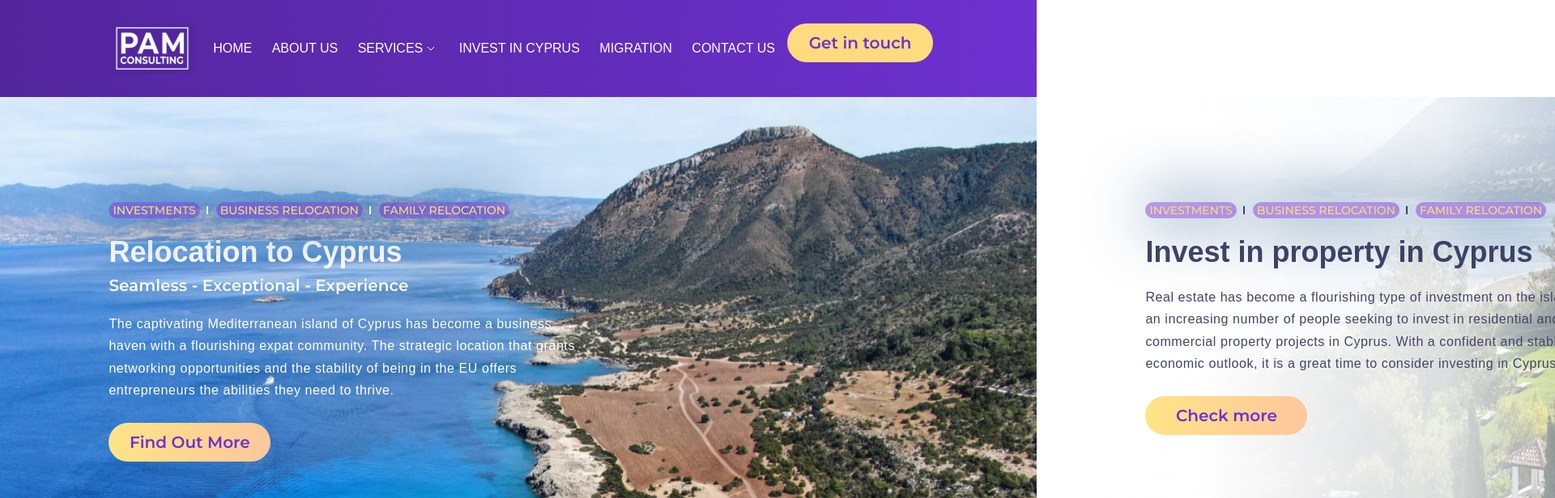
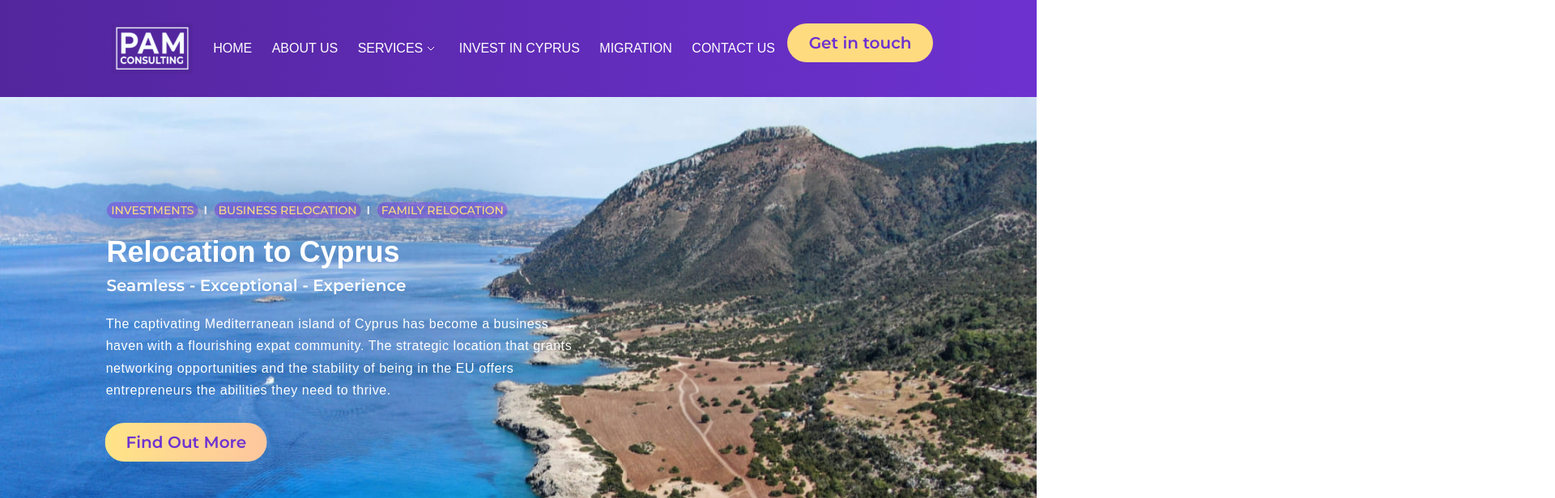
Before and after one commit to SneaksonZ/vue-pam-consulting, a Vue app: page / in a window 1280 px wide. Shown: the top 616 px of the page at 81% size, 1920 px wide, since content can reach past the window. Built offline with nearby package versions, Linux system fonts and the light colour scheme; a web font is replaced by a local one.

Commit message:
added swiper instead custom slider into intro block

```diff
--- a/package.json
+++ b/package.json
@@ -9,6 +9,7 @@
   },
   "dependencies": {
     "core-js": "^3.8.3",
+    "swiper": "^10.3.1",
     "vue": "^2.6.14"
   },
   "devDependencies": {
--- a/public/style.css
+++ b/public/style.css
@@ -129,11 +129,11 @@
   font-weight: 600;
   border-radius: 30px;
   background-color: rgb(255, 219, 128);
+  padding: 0 0.3571428571em;
+}
+.button:hover {
   -webkit-transition: 0.2s linear;
   transition: 0.2s linear;
-  padding: 0 0.3571428571em;
-}
-.button:hover {
   color: rgb(255, 219, 128);
   background: -webkit-gradient(linear, left top, left bottom, color-stop(-21.43%, rgb(130, 140, 222)), color-stop(201.93%, rgb(109, 49, 208)));
   background: linear-gradient(180deg, rgb(130, 140, 222) -21.43%, rgb(109, 49, 208) 201.93%);
@@ -761,6 +761,19 @@
   padding: 0.5357142857em;
 }
 
+.intro-swiper {
+  width: 100%;
+}
+.intro-swiper__bullet {
+  width: 0.8571428571em;
+  height: 0.8571428571em;
+  border: 0.1428571429em solid rgb(255, 255, 255);
+}
+.intro-swiper__bullet_active {
+  width: 1.4285714286em;
+  background-color: rgb(255, 255, 255);
+}
+
 @media (max-width: 1000px) {
   .intro-cities__card {
     margin-right: 1.4285714286em;
--- a/src/App.vue
+++ b/src/App.vue
@@ -7,7 +7,10 @@
 
 <script>
 import vHeader from './components/header/v-header.vue';
-import vWrapper from './components/v-wrapper.vue'
+import vWrapper from './components/v-wrapper.vue';
+import { register } from 'swiper/element/bundle';
+
+register();
 
 export default {
   name: 'App',
--- a/src/components/base.scss
+++ b/src/components/base.scss
@@ -35,9 +35,9 @@
     font-weight: 600;
     border-radius: 30px;
     background-color: $pam_color3;
-    transition: 0.2s linear;
     padding: 0 em(5);
     &:hover {
+        transition: 0.2s linear;
         color: $pam_color3;
         background: linear-gradient(180deg, rgba(130, 140, 222, 1) -21.43%, rgba(109, 49, 208, 1) 201.93%);
         border: 1px solid $pam_color3;
--- a/src/components/intro/intro.scss
+++ b/src/components/intro/intro.scss
@@ -132,6 +132,21 @@
     }
 }
 
+.intro-swiper {
+    width: 100%;
+
+    &__bullet {
+        width: em(12);
+        height: em(12);
+        border: em(2) solid $pam_color6;
+
+        &_active {
+            width: em(20);
+            background-color: $pam_color6;
+        }
+    }
+}
+
 @media (max-width: 1000px) {
     .intro-cities {
         &__card {
--- a/src/components/intro/v-intro.vue
+++ b/src/components/intro/v-intro.vue
@@ -1,11 +1,25 @@
 <template>
     <section class="intro">
-        <div class="intro__slide" v-for="block in blocks" :key="block.id">
+        <swiper-container
+            class="intro-swiper"
+
+            :autoplay-delay="5000"
+            :speed="600"
+            :slides-per-view="1"
+            :rewind="true"
+            :effect="'fade'"
+            :parallax="true"
+            :pagination-clickable="true"
+        >
+            <swiper-slide class="intro__slide" v-for="block in blocks" :key="block.id">
                 <img :src="require('../../assets/images/backgrounds/' + block.backgroundImage)" alt='intro-bg' class="intro__bg">
                 <!-- <div class="intro__bg" style="background-image: url('../../assets/images/backgrounds/home-header-bg.jpg')"></div> -->
                 <div class="intro__body">
                     <div class="intro__header">
-                    <div class="intro__tags intro-tags">
+                        <div
+                            class="intro__tags intro-tags"
+                            data-swiper-parallax="-150"
+                        >
                             <v-intro-tag
                                 v-for="tag in block.tags"
                                 :key="tag.id"
@@ -16,6 +30,7 @@
                         <div
                             class="intro-titles"
                             :class="{'intro-titles_dark':block.isColorsBlack}"
+                            data-swiper-parallax="-200"
                         >
                             <h1 class="intro__title title"> {{ block.title }} </h1>
                             <h4
@@ -26,14 +41,18 @@
                         <p
                             class="intro__text text"
                             :class="{'intro__text_dark':block.isColorsBlack}"
+                            data-swiper-parallax="-250"
                         > {{ block.text }} </p>
                         <v-button
+                            data-swiper-parallax="-300"
                             class="intro__button"
                             :title="block.button.title"
                             :isGradient="block.button.isGradient"
                         />
                     </div>
-                <div class="intro-cities">
+                    <div class="intro-cities"
+                        data-swiper-parallax="-400"
+                    >
                         <h4 class="intro-cities__title title" v-if="block.cards.length != 0">Most popular cities</h4>
                         <div class="intro-cities__row">
                             <v-intro-card
@@ -44,14 +63,18 @@
                         </div>
                     </div>
                 </div>
-        </div>
+            </swiper-slide>
+        </swiper-container>
     </section>
 </template>
 
 <script>
-import vButton from '../.helpers/v-button.vue'
-import vIntroTag from './v-intro-tag.vue'
-import vIntroCard from './v-intro-card.vue'
+import vButton from '../.helpers/v-button.vue';
+import vIntroTag from './v-intro-tag.vue';
+import vIntroCard from './v-intro-card.vue';
+import { register } from 'swiper/element/bundle';
+
+register();
 
 export default {
     name: 'v-intro',
```
Also changed, not shown: 1 other file (tests, documents, lock files or other folders). Lines whose indentation alone changed are shown as unchanged.
